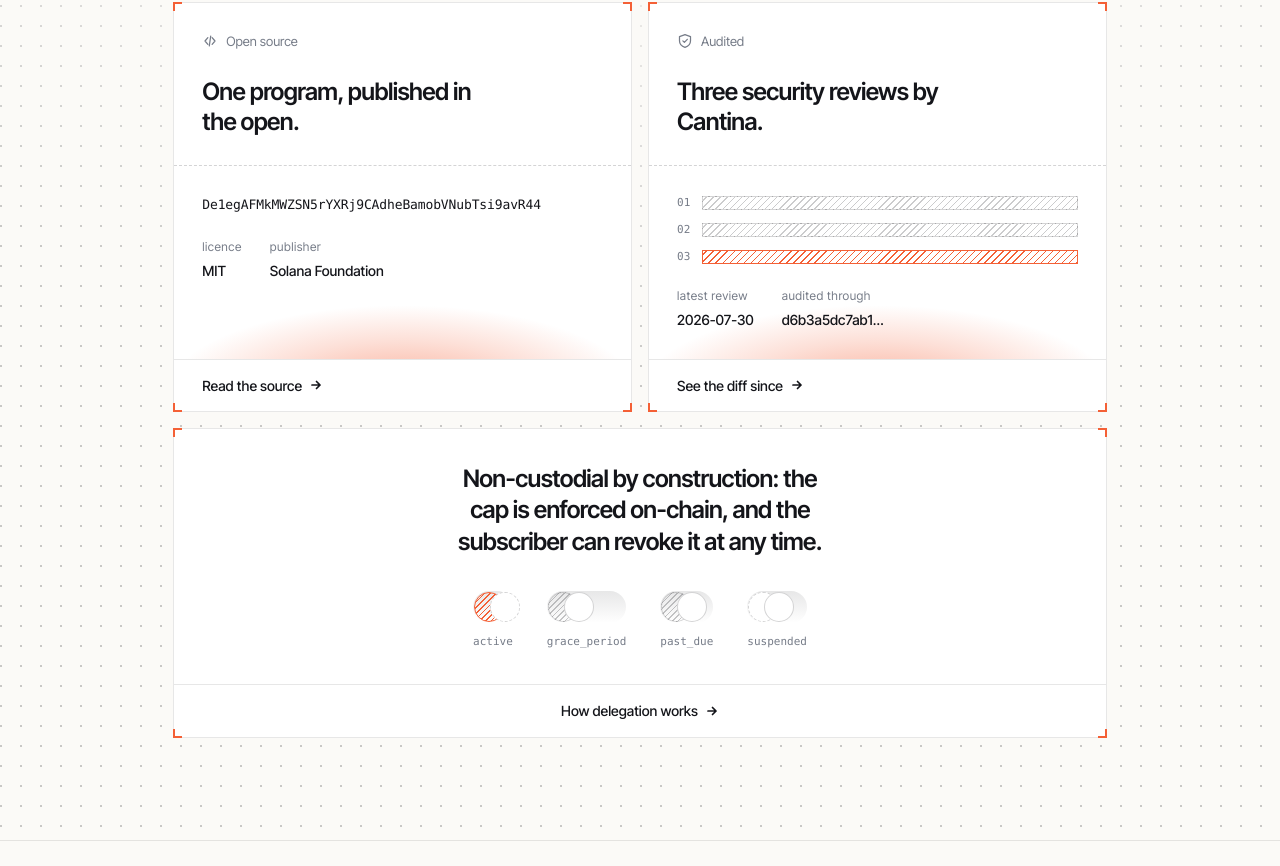
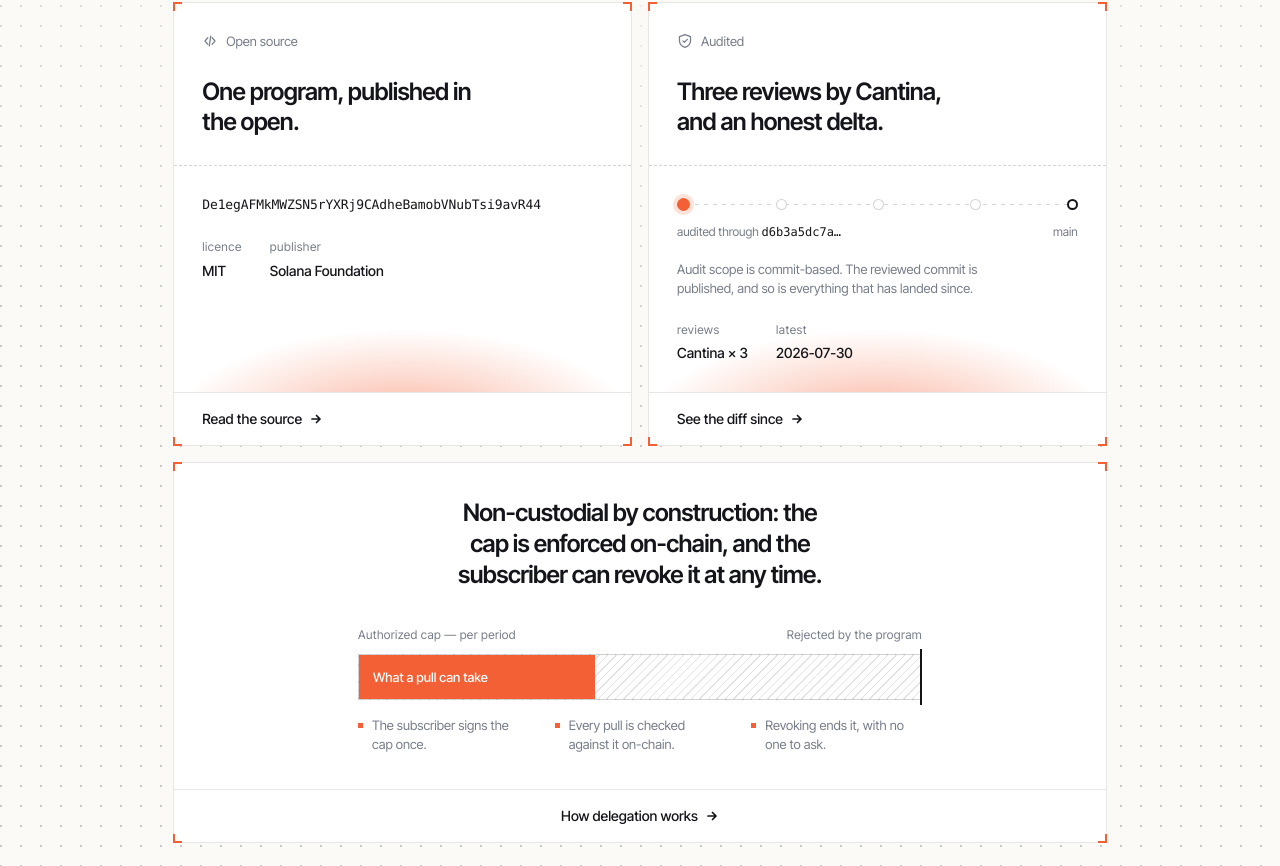
Before and after one commit to Mesub-io/landing-page, a Next.js app: page / in a window 1280 px wide. Shown: the part 3854-4720 px from the top of the page. Built offline with nearby package versions, Linux system fonts and the light colour scheme.

Commit message:
Make the two weak figures carry an idea: the audit delta and the cap

```diff
--- a/app/globals.css
+++ b/app/globals.css
@@ -2158,43 +2158,77 @@ button {
   margin: 3px 0 0;
 }
 
-/* Three reviews, the latest one filled. */
-.proof-runs {
-  display: flex;
-  flex-direction: column;
-  gap: 10px;
-  list-style: none;
-  margin: 0;
-  padding: 0;
-  position: relative;
-}
-
-.proof-runs li {
-  align-items: center;
-  display: flex;
-  gap: 12px;
-}
-
-.proof-run-index {
+/* The audit baseline as a commit line: the reviewed commit in accent, then the
+   commits that landed after it. The delta is part of the claim, not hidden. */
+
+.commit-line {
+  align-items: center;
+  display: flex;
+  gap: 0;
+  margin-top: 4px;
+  position: relative;
+}
+
+.commit-track {
+  background: repeating-linear-gradient(
+    90deg,
+    var(--line-strong) 0 4px,
+    transparent 4px 9px
+  );
+  height: 1px;
+  left: 0;
+  position: absolute;
+  right: 0;
+}
+
+.commit-node {
+  background: var(--surface);
+  border: 1px solid var(--line-strong);
+  border-radius: 50%;
+  height: 11px;
+  position: relative;
+  width: 11px;
+}
+
+.commit-node + .commit-node {
+  margin-left: auto;
+}
+
+.commit-node[data-kind='audited'] {
+  background: var(--accent);
+  border-color: var(--accent);
+  box-shadow: 0 0 0 4px color-mix(in srgb, var(--accent) 18%, transparent);
+  height: 13px;
+  width: 13px;
+}
+
+.commit-node[data-kind='head'] {
+  border-color: var(--ink);
+  border-width: 2px;
+}
+
+.commit-labels {
   color: var(--ink-muted);
+  display: flex;
+  font-size: 0.75rem;
+  justify-content: space-between;
+  margin-top: 12px;
+  position: relative;
+}
+
+.commit-labels code {
+  color: var(--ink);
   font-family: ui-monospace, SFMono-Regular, Menlo, Consolas, monospace;
-  font-size: 0.6875rem;
-}
-
-.proof-run-bar {
-  background: repeating-linear-gradient(
-    -45deg,
-    color-mix(in srgb, var(--ink) 22%, transparent) 0 1px,
-    transparent 1px 5px
-  );
-  border: 1px solid var(--line-strong);
-  flex: 1;
-  height: 14px;
-}
-
-.proof-run-bar[data-latest='true'] {
-  background: repeating-linear-gradient(-45deg, var(--accent) 0 1px, transparent 1px 5px);
-  border-color: var(--accent);
+  font-size: 0.75rem;
+}
+
+.proof-note {
+  color: var(--ink-muted);
+  font-size: 0.8125rem;
+  line-height: 1.5;
+  margin: 18px 0 0;
+  max-width: 42ch;
+  position: relative;
 }
 
 /* --- The wide panel ------------------------------------------------------- */
@@ -2212,73 +2246,88 @@ button {
   text-wrap: balance;
 }
 
-.proof-states {
-  display: flex;
-  flex-wrap: wrap;
-  gap: clamp(18px, 3vw, 34px);
-  justify-content: center;
-  list-style: none;
-  margin: clamp(26px, 3vw, 34px) 0 0;
-  padding: 0 clamp(22px, 2.6vw, 28px);
-}
-
-.proof-states li {
-  text-align: center;
-}
-
-.proof-dial {
-  align-items: center;
-  background: linear-gradient(to bottom, var(--line), transparent);
-  border-radius: 16px;
-  display: flex;
-  padding: 1px;
-}
-
-.proof-dial > span {
-  margin-right: -14px;
-}
-
-.proof-dial::after {
-  content: '';
-}
-
-.proof-disc {
-  background: var(--surface);
-  border: 1px solid var(--accent);
-  border-radius: 50%;
-  display: block;
-  height: 30px;
-  width: 30px;
-}
-
-.proof-disc[data-pattern='solid'] {
-  background: repeating-linear-gradient(-45deg, var(--accent) 0 1px, transparent 1px 4px);
-}
-
-.proof-disc[data-pattern='hatched'] {
+/* --- The cap, drawn ------------------------------------------------------- */
+
+.gauge {
+  margin: clamp(28px, 3vw, 36px) auto 0;
+  max-width: 620px;
+  padding-inline: clamp(22px, 2.6vw, 28px);
+  position: relative;
+  width: 100%;
+}
+
+.gauge-head {
+  color: var(--ink-muted);
+  display: flex;
+  font-size: 0.75rem;
+  justify-content: space-between;
+  letter-spacing: 0.03em;
+  margin-bottom: 9px;
+}
+
+.gauge-bar {
   background: repeating-linear-gradient(
     -45deg,
-    color-mix(in srgb, var(--ink) 24%, transparent) 0 1px,
-    transparent 1px 4px
+    color-mix(in srgb, var(--ink) 12%, transparent) 0 1px,
+    transparent 1px 6px
   );
-  border-color: var(--line-strong);
-}
-
-.proof-disc[data-pattern='ring'] {
-  border-color: var(--line-strong);
-}
-
-.proof-disc[data-pattern='empty'] {
-  border-style: dashed;
-  border-color: var(--line-strong);
-}
-
-.proof-state-label {
+  border: 1px solid var(--line-strong);
+  display: flex;
+  height: 46px;
+  position: relative;
+}
+
+.gauge-fill {
+  align-items: center;
+  background: var(--accent);
+  color: #fff;
+  display: flex;
+  font-size: 0.8125rem;
+  font-weight: 500;
+  padding-inline: 14px;
+  white-space: nowrap;
+}
+
+/* The right edge is the signed cap: nothing may cross it. */
+.gauge-cap {
+  background: var(--ink);
+  bottom: -6px;
+  position: absolute;
+  right: -1px;
+  top: -6px;
+  width: 2px;
+}
+
+.gauge-facts {
   color: var(--ink-muted);
-  display: block;
-  font-family: ui-monospace, SFMono-Regular, Menlo, Consolas, monospace;
-  font-size: 0.6875rem;
-  margin-top: 10px;
+  display: grid;
+  gap: 8px 26px;
+  list-style: none;
+  margin: 16px 0 0;
+  padding: 0;
+}
+
+@media (min-width: 720px) {
+  .gauge-facts {
+    grid-template-columns: repeat(3, minmax(0, 1fr));
+  }
+}
+
+.gauge-facts li {
+  font-size: 0.8125rem;
+  line-height: 1.5;
+  padding-left: 14px;
+  position: relative;
+}
+
+.gauge-facts li::before {
+  background: var(--accent);
+  content: '';
+  height: 5px;
+  left: 0;
+  position: absolute;
+  top: 0.55em;
+  width: 5px;
 }
 
 /* --- The link at the foot of each panel ------------------------------------ */
--- a/components/closing.tsx
+++ b/components/closing.tsx
@@ -92,14 +92,23 @@ export function Closing() {
 
           <div className="proof-figure">
             <div className="proof-glow" aria-hidden="true" />
-            <ul className="proof-runs">
-              {[1, 2, 3].map((run) => (
-                <li key={run}>
-                  <span className="proof-run-index">0{run}</span>
-                  <span className="proof-run-bar" data-latest={run === 3} />
-                </li>
+
+            <div className="commit-line" aria-hidden="true">
+              <span className="commit-track" />
+              <span className="commit-node" data-kind="audited" />
+              {[0, 1, 2].map((i) => (
+                <span className="commit-node" key={i} />
               ))}
-            </ul>
+              <span className="commit-node" data-kind="head" />
+            </div>
+            <div className="commit-labels">
+              <span>
+                audited through <code>{audits.baseline}</code>
+              </span>
+              <span>{audits.head}</span>
+            </div>
+            <p className="proof-note">{audits.note}</p>
+
             <dl className="proof-meta">
               {audits.meta.map((item) => (
                 <div key={item.term}>
@@ -120,17 +129,23 @@ export function Closing() {
           <Corners />
           <p className="proof-statement">{custody.statement}</p>
 
-          <ul className="proof-states">
-            {custody.states.map((state) => (
-              <li key={state.label}>
-                <span className="proof-dial">
-                  <span className="proof-disc" data-pattern={state.pattern} />
-                  <span className="proof-disc" data-pattern={state.pattern === 'solid' ? 'empty' : 'ring'} />
-                </span>
-                <span className="proof-state-label">{state.label}</span>
-              </li>
-            ))}
-          </ul>
+          <div className="gauge">
+            <div className="gauge-head">
+              <span>{custody.gauge.capLabel}</span>
+              <span>{custody.gauge.rejectLabel}</span>
+            </div>
+            <div className="gauge-bar">
+              <span className="gauge-fill" style={{ width: `${custody.gauge.fill}%` }}>
+                <span className="gauge-fill-label">{custody.gauge.pullLabel}</span>
+              </span>
+              <span className="gauge-cap" aria-hidden="true" />
+            </div>
+            <ul className="gauge-facts">
+              {custody.facts.map((fact) => (
+                <li key={fact}>{fact}</li>
+              ))}
+            </ul>
+          </div>
 
           <a className="proof-link proof-link-centred" href={custody.link.href} rel="noreferrer" target="_blank">
             {custody.link.label}
--- a/lib/closing.ts
+++ b/lib/closing.ts
@@ -38,22 +38,31 @@ export const closing = {
   audits: {
     icon: 'shield',
     label: 'Audited',
-    title: 'Three security reviews by Cantina.',
-    commit: AUDITED_COMMIT,
+    title: 'Three reviews by Cantina, and an honest delta.',
+    /** The audit baseline is a commit, and what landed after it is public too. */
+    baseline: `${AUDITED_COMMIT.slice(0, 10)}…`,
+    head: 'main',
+    note: 'Audit scope is commit-based. The reviewed commit is published, and so is everything that has landed since.',
     meta: [
-      { term: 'latest review', value: '2026-07-30' },
-      { term: 'audited through', value: `${AUDITED_COMMIT.slice(0, 12)}…` },
+      { term: 'reviews', value: 'Cantina × 3' },
+      { term: 'latest', value: '2026-07-30' },
     ],
     link: { label: 'See the diff since', href: `${REPO}/compare/${AUDITED_COMMIT}...main` },
   },
 
   custody: {
     statement: 'Non-custodial by construction: the cap is enforced on-chain, and the subscriber can revoke it at any time.',
-    states: [
-      { label: 'active', pattern: 'solid' },
-      { label: 'grace_period', pattern: 'hatched' },
-      { label: 'past_due', pattern: 'hatched' },
-      { label: 'suspended', pattern: 'empty' },
+    gauge: {
+      capLabel: 'Authorized cap — per period',
+      pullLabel: 'What a pull can take',
+      rejectLabel: 'Rejected by the program',
+      /** Illustrative proportion: the pull sits inside the signed cap. */
+      fill: 42,
+    },
+    facts: [
+      'The subscriber signs the cap once.',
+      'Every pull is checked against it on-chain.',
+      'Revoking ends it, with no one to ask.',
     ],
     link: { label: 'How delegation works', href: `${REPO}#overview` },
   },
```
